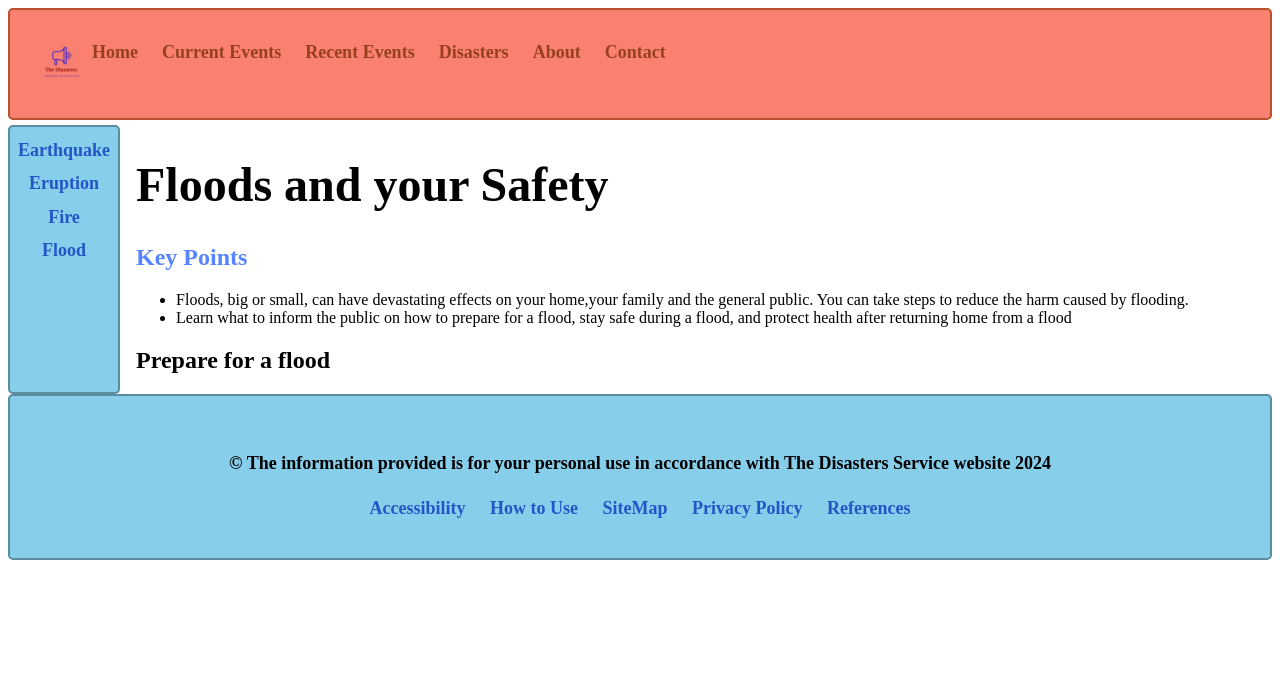
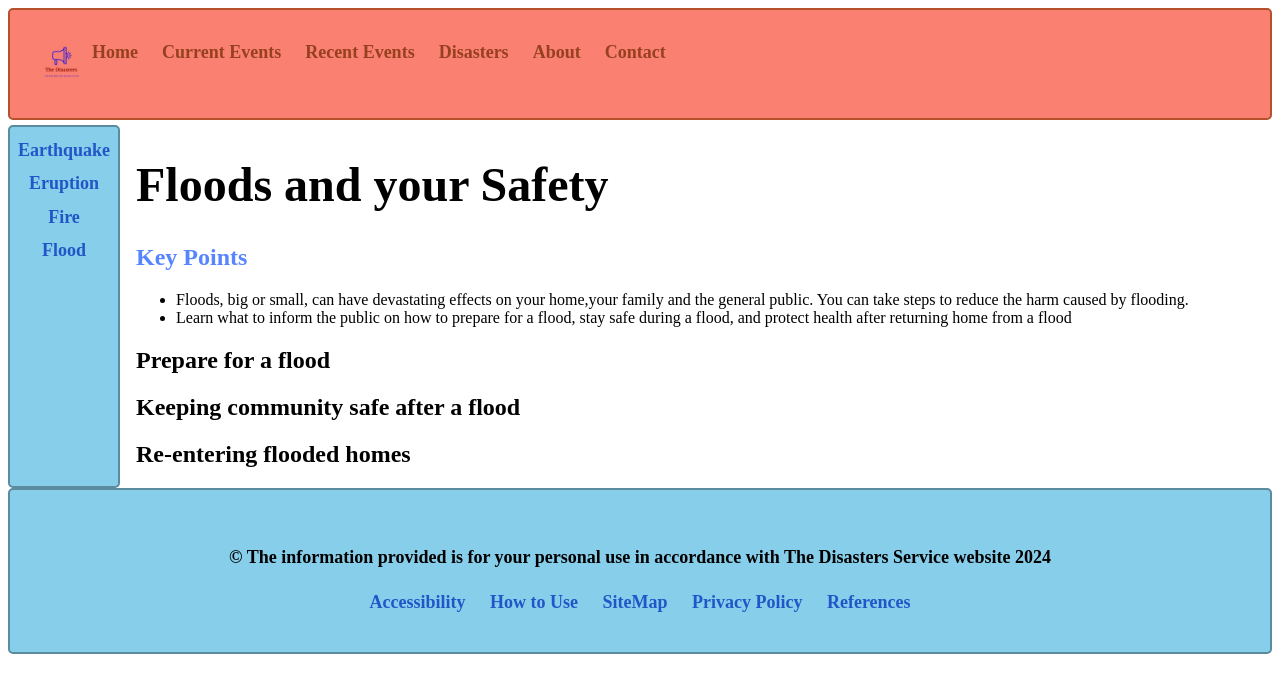
Before and after one commit to BIT-Studio-3/group-project-25-1-scade, a SvelteKit app in the folder disaster/disaster/: page /disasters/flood/floodInfo in a window 1280 px wide. Shown: the top 692 px of the page. Built offline with nearby package versions, Linux system fonts and the light colour scheme.

Commit message:
setup content header titles

```diff
--- a/disaster/disaster/src/routes/disasters/flood/floodInfo/+page.svelte
+++ b/disaster/disaster/src/routes/disasters/flood/floodInfo/+page.svelte
@@ -16,6 +16,20 @@
 
 <!-- Add image here -->
 
+
+<p>
+    <!-- content to go here -->
+</p>
+
+<h2>Keeping community safe after a flood</h2>
+
+<p>
+    <!-- content to go here -->
+</p>
+
+<h2>
+    Re-entering flooded homes
+</h2>
 <style>
 
     #keyPoints{
```
